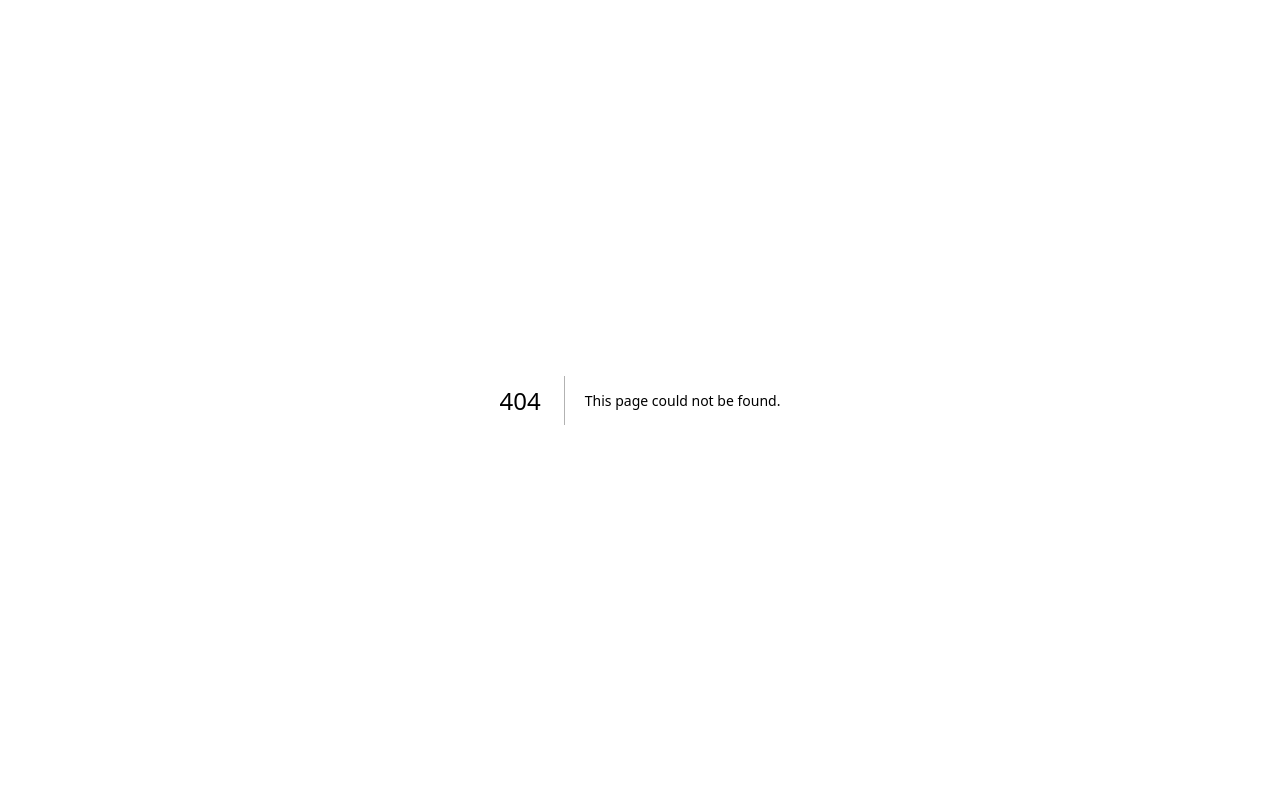
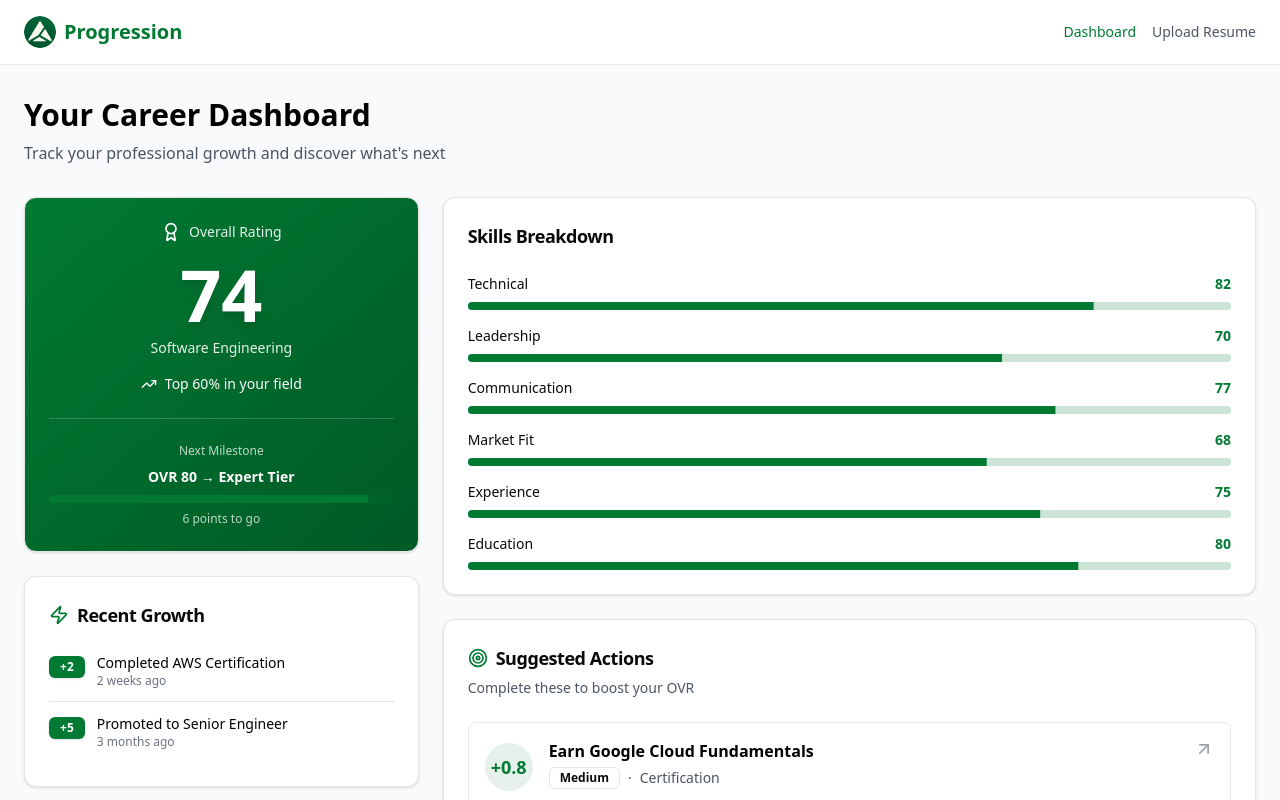
Before and after one commit to arnavgannamani/YourCareer, a Next.js app in the folder progression.ai/: page /dashboard in a window 1280 px wide. Before the commit this address had no page. Shown: the top 800 px of the page. Built offline with nearby package versions, Linux system fonts and the light colour scheme.

Commit message:
Create page.tsx

```diff
--- /dev/null
+++ b/progression.ai/src/app/dashboard/page.tsx
@@ -0,0 +1,226 @@
+"use client";
+
+import { useState } from "react";
+import Link from "next/link";
+import Image from "next/image";
+import { Progress } from "../../components/ui/progress";
+import { Card, CardContent, CardHeader, CardTitle } from "../../components/ui/card";
+import { Badge } from "../../components/ui/badge";
+import { ArrowUpRight, TrendingUp, Award, Target, Zap } from "lucide-react";
+
+export default function DashboardPage() {
+  // Mock data - will be replaced with real data later
+  const mockData = {
+    ovr: 74,
+    percentile: 60,
+    careerField: "Software Engineering",
+    subscores: {
+      technical: 82,
+      leadership: 70,
+      communication: 77,
+      marketFit: 68,
+      experience: 75,
+      education: 80,
+    },
+    skills: ["React", "TypeScript", "Node.js", "Python", "AWS", "PostgreSQL"],
+    recentGrowth: [
+      { action: "Completed AWS Certification", change: +2, date: "2 weeks ago" },
+      { action: "Promoted to Senior Engineer", change: +5, date: "3 months ago" },
+    ],
+    suggestions: [
+      {
+        title: "Earn Google Cloud Fundamentals",
+        effort: "Medium",
+        estimatedGain: 0.8,
+        category: "Certification",
+      },
+      {
+        title: "Lead a Team Project",
+        effort: "High",
+        estimatedGain: 2.5,
+        category: "Leadership",
+      },
+      {
+        title: "Contribute to Open Source",
+        effort: "Low",
+        estimatedGain: 0.5,
+        category: "Technical",
+      },
+    ],
+  };
+
+  return (
+    <div className="min-h-screen bg-gray-50">
+      {/* Header */}
+      <header className="bg-white border-b border-gray-200">
+        <div className="max-w-7xl mx-auto px-6 py-4 flex items-center justify-between">
+          <Link href="/" className="flex items-center gap-2">
+            <Image
+              src="/circular logo.png"
+              alt="Progression"
+              width={32}
+              height={32}
+              className="rounded-full"
+            />
+            <span className="text-xl font-semibold text-[#007A33]">Progression</span>
+          </Link>
+          <nav className="flex items-center gap-4">
+            <Link href="/dashboard" className="text-sm font-medium text-[#007A33]">
+              Dashboard
+            </Link>
+            <Link href="/upload" className="text-sm text-gray-600 hover:text-black">
+              Upload Resume
+            </Link>
+          </nav>
+        </div>
+      </header>
+
+      {/* Main Content */}
+      <main className="max-w-7xl mx-auto px-6 py-8">
+        {/* Welcome Section */}
+        <div className="mb-8">
+          <h1 className="text-3xl font-bold text-black mb-2">Your Career Dashboard</h1>
+          <p className="text-gray-600">
+            Track your professional growth and discover what's next
+          </p>
+        </div>
+
+        {/* Grid Layout */}
+        <div className="grid grid-cols-1 lg:grid-cols-3 gap-6">
+          {/* Left Column - OVR Card */}
+          <div className="lg:col-span-1">
+            <Card className="bg-gradient-to-br from-[#007A33] to-[#005a25] text-white">
+              <CardContent className="pt-6">
+                <div className="text-center">
+                  <div className="inline-flex items-center gap-2 mb-4">
+                    <Award className="h-5 w-5" />
+                    <span className="text-sm font-medium opacity-90">Overall Rating</span>
+                  </div>
+
+                  {/* OVR Badge */}
+                  <div className="relative">
+                    <div className="text-7xl font-black mb-2 drop-shadow-lg">
+                      {mockData.ovr}
+                    </div>
+                    <div className="absolute inset-0 blur-3xl bg-white/20 -z-10" />
+                  </div>
+
+                  <div className="text-sm opacity-90 mb-4">
+                    {mockData.careerField}
+                  </div>
+
+                  <div className="flex items-center justify-center gap-2 text-sm">
+                    <TrendingUp className="h-4 w-4" />
+                    <span>Top {mockData.percentile}% in your field</span>
+                  </div>
+
+                  {/* Next Milestone */}
+                  <div className="mt-6 pt-6 border-t border-white/20">
+                    <div className="text-xs opacity-75 mb-2">Next Milestone</div>
+                    <div className="text-sm font-semibold mb-2">OVR 80 → Expert Tier</div>
+                    <Progress value={(mockData.ovr / 80) * 100} className="h-2" />
+                    <div className="text-xs opacity-75 mt-2">{80 - mockData.ovr} points to go</div>
+                  </div>
+                </div>
+              </CardContent>
+            </Card>
+
+            {/* Recent Growth */}
+            <Card className="mt-6">
+              <CardHeader>
+                <CardTitle className="text-lg flex items-center gap-2">
+                  <Zap className="h-5 w-5 text-[#007A33]" />
+                  Recent Growth
+                </CardTitle>
+              </CardHeader>
+              <CardContent>
+                <div className="space-y-3">
+                  {mockData.recentGrowth.map((item, idx) => (
+                    <div key={idx} className="flex items-start gap-3 pb-3 border-b last:border-0">
+                      <div className="flex-shrink-0">
+                        <Badge className="bg-[#007A33] text-white">
+                          +{item.change}
+                        </Badge>
+                      </div>
+                      <div className="flex-1 min-w-0">
+                        <div className="text-sm font-medium text-black">{item.action}</div>
+                        <div className="text-xs text-gray-500">{item.date}</div>
+                      </div>
+                    </div>
+                  ))}
+                </div>
+              </CardContent>
+            </Card>
+          </div>
+
+          {/* Right Column - Skills & Suggestions */}
+          <div className="lg:col-span-2 space-y-6">
+            {/* Skills Breakdown */}
+            <Card>
+              <CardHeader>
+                <CardTitle className="text-lg">Skills Breakdown</CardTitle>
+              </CardHeader>
+              <CardContent>
+                <div className="space-y-4">
+                  {Object.entries(mockData.subscores).map(([skill, score]) => (
+                    <div key={skill}>
+                      <div className="flex items-center justify-between mb-2">
+                        <span className="text-sm font-medium capitalize">
+                          {skill.replace(/([A-Z])/g, " $1").trim()}
+                        </span>
+                        <span className="text-sm font-bold text-[#007A33]">{score}</span>
+                      </div>
+                      <Progress value={score} className="h-2" />
+                    </div>
+                  ))}
+                </div>
+              </CardContent>
+            </Card>
+
+            {/* Growth Suggestions */}
+            <Card>
+              <CardHeader>
+                <CardTitle className="text-lg flex items-center gap-2">
+                  <Target className="h-5 w-5 text-[#007A33]" />
+                  Suggested Actions
+                </CardTitle>
+                <p className="text-sm text-gray-600 mt-1">
+                  Complete these to boost your OVR
+                </p>
+              </CardHeader>
+              <CardContent>
+                <div className="space-y-4">
+                  {mockData.suggestions.map((suggestion, idx) => (
+                    <div
+                      key={idx}
+                      className="flex items-start gap-4 p-4 rounded-lg border border-gray-200 hover:border-[#007A33] hover:bg-[#007A33]/5 transition-colors cursor-pointer"
+                    >
+                      <div className="flex-shrink-0 mt-1">
+                        <div className="w-12 h-12 rounded-full bg-[#007A33]/10 flex items-center justify-center">
+                          <span className="text-lg font-bold text-[#007A33]">
+                            +{suggestion.estimatedGain}
+                          </span>
+                        </div>
+                      </div>
+                      <div className="flex-1">
+                        <h3 className="font-semibold text-black mb-1">{suggestion.title}</h3>
+                        <div className="flex items-center gap-2 text-sm text-gray-600">
+                          <Badge variant="outline" className="text-xs">
+                            {suggestion.effort}
+                          </Badge>
+                          <span>·</span>
+                          <span>{suggestion.category}</span>
+                        </div>
+                      </div>
+                      <ArrowUpRight className="h-5 w-5 text-gray-400" />
+                    </div>
+                  ))}
+                </div>
+              </CardContent>
+            </Card>
+          </div>
+        </div>
+      </main>
+    </div>
+  );
+}
```
